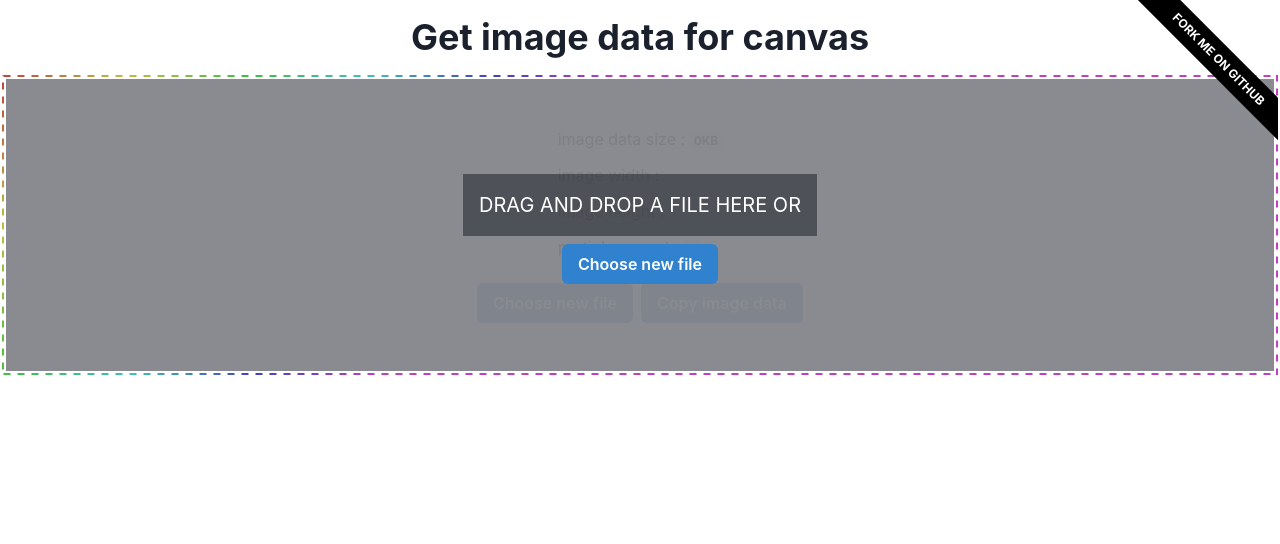
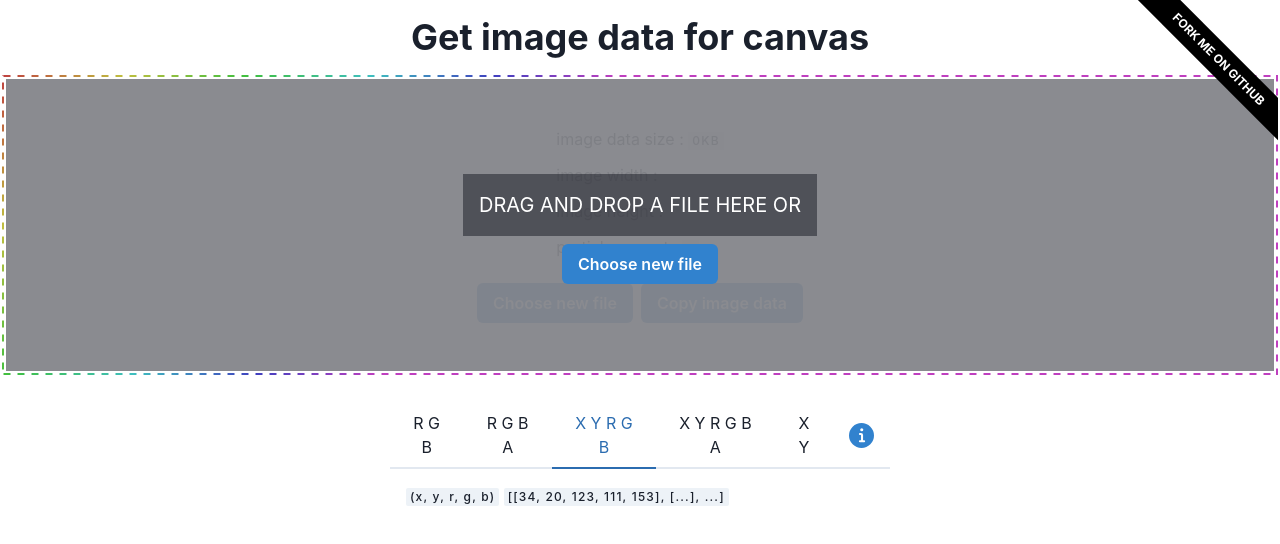
Before and after one commit to malashevskyi/get-image-data-tool, a React (Create React App) app: page / in a window 1280 px wide. Shown: the top 544 px of the page. Built offline with nearby package versions, Linux system fonts and the light colour scheme.

Commit message:
add tabs change types, popover info

```diff
--- a/package.json
+++ b/package.json
@@ -3,6 +3,7 @@
   "version": "0.1.0",
   "private": true,
   "dependencies": {
+    "@chakra-ui/icons": "^1.1.1",
     "@chakra-ui/react": "^1.7.3",
     "@emotion/react": "^11",
     "@emotion/styled": "^11",
@@ -20,7 +21,6 @@
     "react-dom": "^17.0.2",
     "react-redux": "^7.2.6",
     "react-scripts": "5.0.0",
-    "react-syntax-highlighter": "^15.4.5",
     "typescript": "^4.4.2",
     "web-vitals": "^2.1.0"
   },
--- a/src/App.tsx
+++ b/src/App.tsx
@@ -4,6 +4,7 @@ import { useSelector } from 'react-redux'
 import Drop from './components/Drop'
 import ImageCanvas from './components/ImageCanvas'
 import Title from './components/Title'
+import Types from './components/Types'
 import { RootState } from './store'
 
 function App() {
@@ -77,7 +78,7 @@ function App() {
     <Box pos="relative" overflow="hidden" w="calc(100% - 4px)" ml="2px">
       <Title />
       <Drop ref={canvasChoose} />
-
+      <Types />
       <ImageCanvas />
     </Box>
   )
--- a/src/components/Drop/index.tsx
+++ b/src/components/Drop/index.tsx
@@ -148,7 +148,7 @@ const Drop = forwardRef((_, ref) => {
   )
 
   return (
-    <Box as="section">
+    <Box as="section" mb={7}>
       <Center
         flexDirection="column"
         h="300px"
--- /dev/null
+++ b/src/components/Types/PopoverInfo/index.tsx
@@ -0,0 +1,57 @@
+import { InfoIcon } from '@chakra-ui/icons'
+import {
+  Badge,
+  Link,
+  Popover,
+  PopoverArrow,
+  PopoverBody,
+  PopoverCloseButton,
+  PopoverContent,
+  PopoverHeader,
+  PopoverTrigger,
+} from '@chakra-ui/react'
+
+const PopoverInfo = () => {
+  return (
+    <Popover>
+      <PopoverTrigger>
+        <InfoIcon
+          cursor="pointer"
+          color="blue.500"
+          w="25px"
+          h="25px"
+          mx={4}
+          transition="color 0.25s ease"
+          _hover={{ color: 'blue.600' }}
+        />
+      </PopoverTrigger>
+      <PopoverContent>
+        <PopoverArrow />
+        <PopoverCloseButton />
+        <PopoverHeader>...</PopoverHeader>
+        <PopoverBody>
+          You can control <Badge>R G B A</Badge> only with options that include
+          <Badge>X</Badge> and <Badge>Y</Badge> coordinates; otherwise, you will
+          copy all image data{' '}
+          <Badge letterSpacing={1.2}>IMAGE.WIDTH * IMAGE.HEIGHT</Badge>
+          <br />
+          With rgba control you can easily get rid of an image background, or
+          some image part you don't need. <br />
+          (e.g. if you have the red (255, 0, 0) background, you can decrease a
+          little bit <Badge>R</Badge> value and all red particles will be
+          removed.) <br />
+          You can find more information on{' '}
+          <Link
+            isExternal={true}
+            color="blue.500"
+            href="https://github.com/malashevskyi/get-image-data-tool"
+          >
+            github
+          </Link>
+        </PopoverBody>
+      </PopoverContent>
+    </Popover>
+  )
+}
+
+export default PopoverInfo
--- /dev/null
+++ b/src/components/Types/index.tsx
@@ -0,0 +1,60 @@
+import {
+  Badge,
+  Box,
+  Tab,
+  TabList,
+  TabPanel,
+  TabPanels,
+  Tabs,
+} from '@chakra-ui/react'
+import { useDispatch, useSelector } from 'react-redux'
+import { mainActions, RootState } from '../../store'
+import PopoverInfo from './PopoverInfo'
+
+const Types = () => {
+  const state = useSelector((state: RootState) => state.root)
+  const dispatch = useDispatch()
+
+  const onChangeTabsHandler = (index: number) => {
+    dispatch(mainActions.changeCopyDataType(state.controlTypes[index]))
+  }
+
+  return (
+    <Box as="section" maxW="500px" fontSize="15px" mx="auto">
+      <Tabs onChange={onChangeTabsHandler} defaultIndex={2}>
+        <TabList alignItems="center">
+          <Tab>R G B</Tab>
+          <Tab>R G B A</Tab>
+          <Tab>X Y R G B</Tab>
+          <Tab>X Y R G B A</Tab>
+          <Tab>X Y</Tab>
+          <PopoverInfo />
+        </TabList>
+        <TabPanels>
+          <TabPanel>
+            <Badge>(r, g, b)</Badge>&nbsp;
+            <Badge>[[123, 111, 153], [...], ...]</Badge>
+          </TabPanel>
+          <TabPanel>
+            <Badge>(r, g, b, a)</Badge>&nbsp;
+            <Badge>[[123, 111, 153, 0.89], [...], ...]</Badge>
+          </TabPanel>
+          <TabPanel>
+            <Badge>(x, y, r, g, b)</Badge>&nbsp;
+            <Badge>[[34, 20, 123, 111, 153], [...], ...]</Badge>
+          </TabPanel>
+          <TabPanel>
+            <Badge>(x, y, r, g, b, a)</Badge>&nbsp;
+            <Badge>[[34, 20, 123, 111, 153, 0.89], [...], ...]</Badge>
+          </TabPanel>
+          <TabPanel>
+            <Badge>(x, y)</Badge>&nbsp;
+            <Badge>[[34, 20], [...], ...]</Badge>
+          </TabPanel>
+        </TabPanels>
+      </Tabs>
+    </Box>
+  )
+}
+
+export default Types
--- a/src/index.tsx
+++ b/src/index.tsx
@@ -1,14 +1,26 @@
-import { ChakraProvider } from '@chakra-ui/react'
+import { ChakraProvider, extendTheme } from '@chakra-ui/react'
 import React from 'react'
 import ReactDOM from 'react-dom'
 import App from './App'
 import store from './store'
 import { Provider } from 'react-redux'
 
+const theme = extendTheme({
+  components: {
+    Badge: {
+      baseStyle: {
+        textTransform: 'none',
+        fontWeight: '500',
+        letterSpacing: 1.2,
+      },
+    },
+  },
+})
+
 ReactDOM.render(
   <React.StrictMode>
     <Provider store={store}>
-      <ChakraProvider>
+      <ChakraProvider theme={theme}>
         <App />
       </ChakraProvider>
     </Provider>
--- a/src/store/index.ts
+++ b/src/store/index.ts
@@ -18,6 +18,7 @@ type StateType = {
   particles: any[]
   copyDataType: string
   copyData: string
+  controlTypes: string[]
 }
 
 const initialState: StateType = {
@@ -35,6 +36,7 @@ const initialState: StateType = {
   particles: [],
   copyDataType: 'xyrgb',
   copyData: '',
+  controlTypes: ['rgb', 'rgba', 'xyrgb', 'xyrgba', 'xy'],
 }
 
 const mainSlice = createSlice({
```
Also changed, not shown: 2 other files (tests, documents, lock files or other folders).
